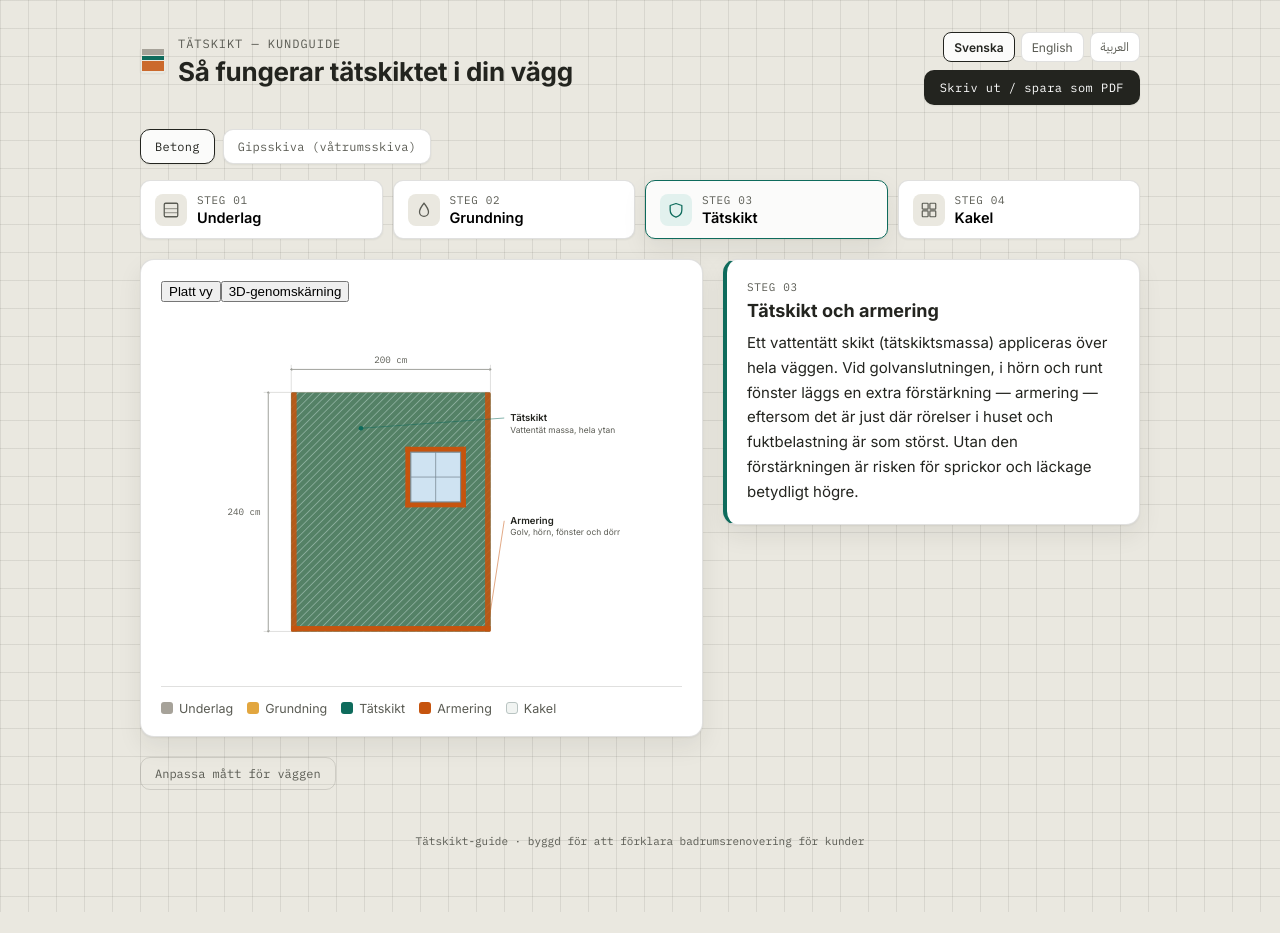
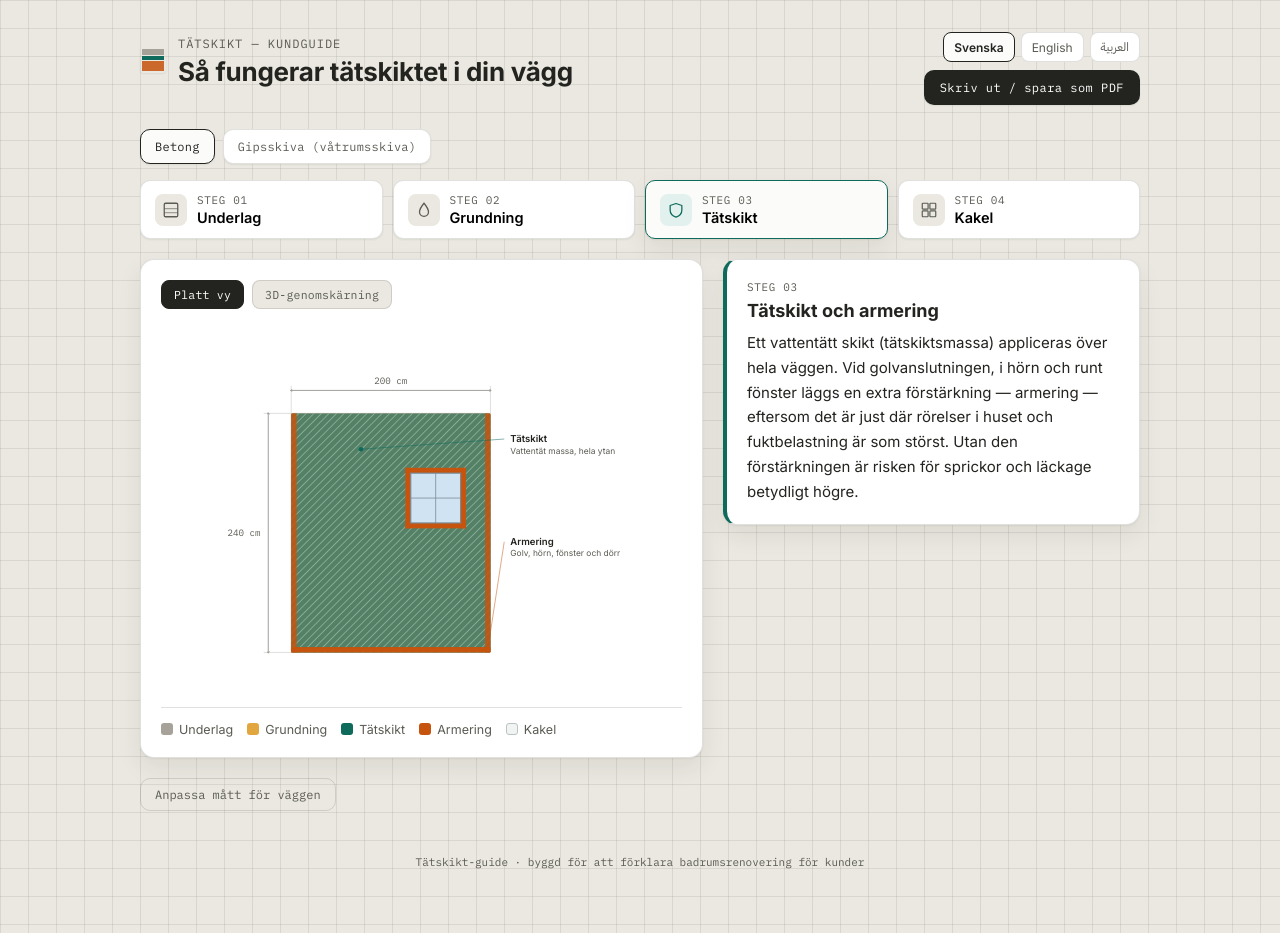
Before and after one commit to Mdouglah/tatskikt-guide, a React (Vite) app: page / in a window 1280 px wide. Before the commit the page ends 912 px from the top, so only its background shows below. Built offline with nearby package versions, Linux system fonts and the light colour scheme.

Commit message:
Add styles for view and door toggle components

```diff
--- a/src/App.css
+++ b/src/App.css
@@ -225,6 +225,43 @@ body {
   margin-bottom: 20px;
 }
 
+.view-toggle-row {
+  display: flex;
+  gap: 8px;
+  margin-bottom: 14px;
+}
+
+.view-toggle-btn {
+  font-family: var(--font-mono);
+  font-size: 11.5px;
+  letter-spacing: 0.02em;
+  background: var(--bg);
+  border: 1px solid var(--line);
+  border-radius: 8px;
+  padding: 6px 12px;
+  cursor: pointer;
+  color: var(--ink-soft);
+}
+.view-toggle-btn.active {
+  background: var(--ink);
+  color: var(--paper);
+  border-color: var(--ink);
+}
+
+.door-toggle {
+  display: flex;
+  align-items: center;
+  gap: 8px;
+  font-family: var(--font-mono);
+  font-size: 12px;
+  color: var(--ink-soft);
+  margin: 16px 0 4px;
+  cursor: pointer;
+}
+.door-toggle input { cursor: pointer; }
+
+.door-fields { margin-top: 12px; }
+
 .illustration-wrap {
   display: flex;
   justify-content: center;
```
